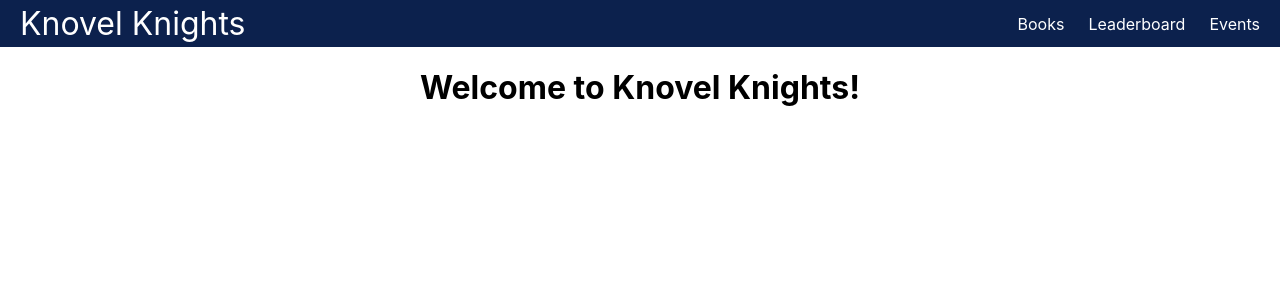
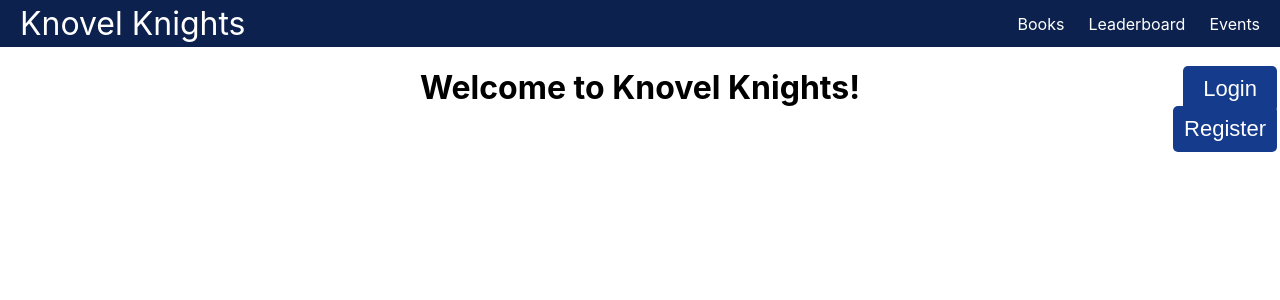
Before and after one commit to emuwang/KnovelKnights, a React (Create React App) app in the folder knovel_knight/: page / in a window 1280 px wide. Shown: the top 300 px of the page. Built offline with nearby package versions, Linux system fonts and the light colour scheme.

Commit message:
added login and register buttons, register page not loading

```diff
--- a/knovel_knight/src/App.css
+++ b/knovel_knight/src/App.css
@@ -37,12 +37,49 @@ body {
   height: 100%;
   display: flex;
   align-items: center;
-  padding: .25rem;;
+  padding: .25rem;
 }
 
 .nav li.active {
   background-color: #153b8c;
 }
 .nav li:hover {
-color: #dca023;
+  color: #dca023;
 }
+
+.login {
+  position: absolute;
+  top: 50px;
+  right: 3px;
+  padding: 10px 20px;
+  background-color: #153b8c; /* Button background color */
+  color: #fff; /* Text color */
+  border: none;
+  border-radius: 5px;
+  cursor: pointer;
+}
+
+.register {
+  position: absolute;
+  top: 90px;
+  right: 3px;
+  padding: 10px 11px;
+  background-color: #153b8c; /* Button background color */
+  color: #fff; /* Text color */
+  border: none;
+  border-radius: 5px;
+  cursor: pointer;
+}
+
+.register a {
+  color: inherit;
+  text-decoration: none;
+  align-items: center;
+}
+.login:hover {
+  color: #dca023; /* Button background color on hover */
+}
+
+.register:hover {
+  color: #dca023; /* Button background color on hover */
+}
--- a/knovel_knight/src/index.css
+++ b/knovel_knight/src/index.css
@@ -11,3 +11,85 @@ code {
   font-family: source-code-pro, Menlo, Monaco, Consolas, 'Courier New',
     monospace;
 }
+
+section {
+  width: 100%;
+  height: 100%;
+  display: flex;
+  flex-direction: column;
+  justify-content: flex-start;
+  padding: 1rem;
+  background-color: rgba(0,0,0,0.4);
+}
+
+form {
+  display: flex;
+  flex-direction: column;
+  justify-content: space-evenly;
+  flex-grow: 1;
+  padding-bottom: 1rem;
+}
+
+a, a:visited {
+  color: #fff;
+}
+
+input[type="text"],
+input[type="password"],
+button,
+textarea {
+font-family: 'Nunito', sans-serif;
+font-size: 22px;
+padding: 0.25rem;
+border-radius: 0.5rem;
+}
+
+label,
+button {
+margin-top: 1rem;
+}
+
+.instructions {
+  font-size: 0.75rem;
+  border-radius: 0.5rem;
+  background: #000;
+  color: #fff;
+  padding: 0.25rem;
+  position: relative;
+  bottom: -10px;
+}
+
+.instructions > svg {
+  margin-right: 0.25rem;
+}
+
+.offscreen {
+  position: absolute;
+  left: -9999px;
+}
+
+.hide {
+  display: none;
+}
+
+.valid {
+  color: limegreen;
+  margin-left: 0.25rem;
+}
+
+.invalid {
+  color: red;
+  margin-left: 0.25rem;
+}
+
+.errmsg {
+  background-color: lightpink;
+  color: firebrick;
+  font-weight: bold;
+  padding: 0.5rem;
+  margin-bottom: 0.5rem;
+}
+
+.line {
+  display: inline-block;
+}
--- a/knovel_knight/src/pages/Home.js
+++ b/knovel_knight/src/pages/Home.js
@@ -1,3 +1,10 @@
 export default function Home() {
-    return <h1>Welcome to Knovel Knights!</h1>
+    return (
+        <div className="Home">
+            <h1>Welcome to Knovel Knights!</h1>
+            <button class="login">Login</button>
+            <button class="register"><a  href="/RegisterPage">Register</a></button>
+        </div>
+
+    )
 }
--- a/knovel_knight/src/pages/Leaderboard.js
+++ b/knovel_knight/src/pages/Leaderboard.js
@@ -1,4 +1,5 @@
 import Board from './components/Board';
+
 export default function Leaderboard() {
     return(
         <div className="Leaderboard">
--- a/knovel_knight/src/pages/components/Board.js
+++ b/knovel_knight/src/pages/components/Board.js
@@ -13,9 +13,7 @@ export default function Board() {
             <h1 className="Leaderboard">Leaderboard</h1>
 
             <div className="Duration">
-                <button onClick={handleClick} data-id='7'>7 Days</button>
-                <button onClick={handleClick} data-id= '30'>30 Days</button>
-                <button onClick={handleClick} data-id='0'>All-Time</button>
+                <h2>All-Time</h2>
             </div>
             <Profiles></Profiles>
         </div>
```
Also changed, not shown: knovel_knight/src/pages/RegisterPage.js (added, +10 -0 lines).
